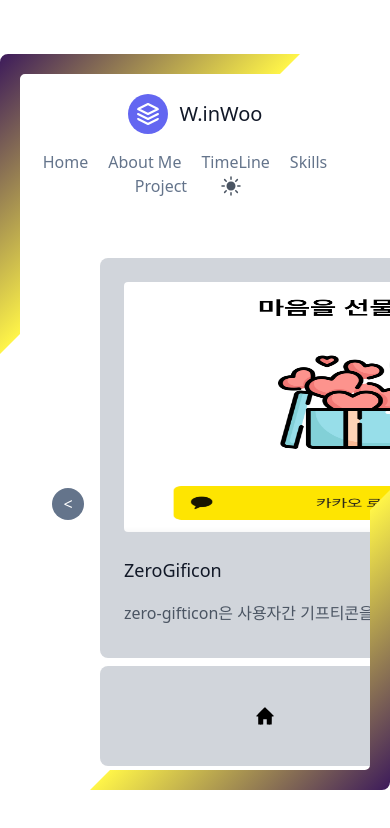
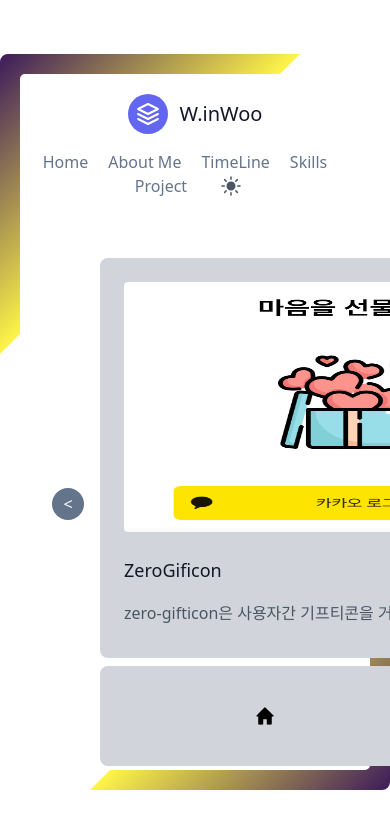
Before and after one commit to wooinwoo/AboutMePage, a Next.js app: page /project in a window 390 px wide. Shown: the top 828 px of the page. Built offline with nearby package versions, Linux system fonts and the light colour scheme.

Commit message:
mod: z-50 추가

```diff
--- a/components/layout.js
+++ b/components/layout.js
@@ -5,16 +5,16 @@ const colors = require("../tailwind.config").theme.extend.colors;
 export default function Layout({ children, page }) {
   const [mouseOver, setMouseOver] = useState(false);
   return (
-    <div className="min-h-screen h-full flex items-center">
+    <div className="min-h-screen h-full flex items-center dark:bg-slate-800">
       <section
-        className="z-50 group relative w-full p-5 md:w-[768px] lg:w-[1024px] xl:w-[1280px] mx-auto min-h-[700px]"
+        className="z-50 relative w-full p-5 md:w-[768px] lg:w-[1024px] xl:w-[1280px] mx-auto min-h-[700px]"
         onMouseOver={() => {
           setMouseOver(true);
         }}
         onMouseOut={() => {
           setMouseOver(false);
         }}>
-        <div className="absolute top-0 left-0">
+        <div className="absolute top-0 left-0 -z-50">
           <svg width="300" height="300">
             <defs>
               <linearGradient id="grad1" x1="0%" y1="0%" x2="100%" y2="100%">
@@ -45,7 +45,7 @@ export default function Layout({ children, page }) {
         </div>
         <Header />
         <div className="mt-10">{children}</div>
-        <div className="absolute bottom-0 right-0 rotate-180">
+        <div className="absolute bottom-0 right-0 rotate-180 -z-50">
           <svg
             width="300"
             height="300"
```
